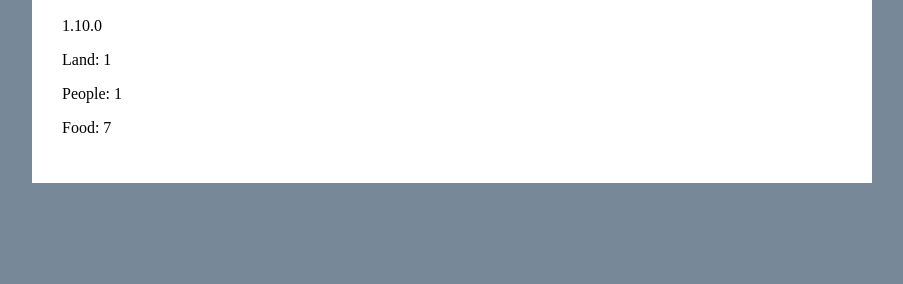
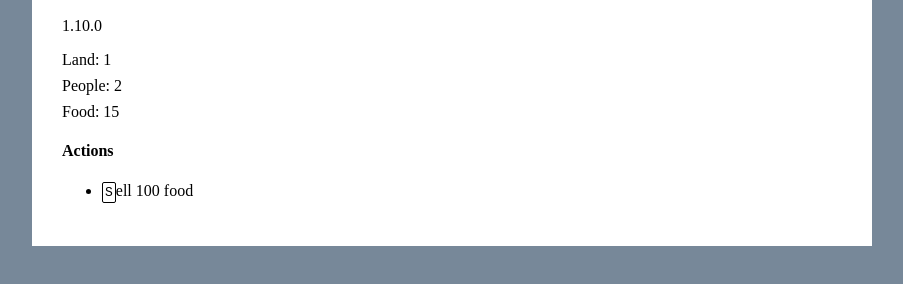
Before and after one commit to girvel/javascript-practice, a plain HTML site: page index.html in a window 1280 px wide. Shown: the part 100-384 px from the top of the page, without its empty margins (188-1091 px from the left). Drawn offline with Linux system fonts and the light colour scheme.

Commit message:
Selling food for land

```diff
--- a/index.html
+++ b/index.html
@@ -8,12 +8,22 @@
 	<link rel="stylesheet" href="styles/main.css">
 </head>
 <body>
-	<div class="game_container">
-		<h2 class="game_header">The kingdom</h2>
+	<div class="game-container" id="game-container">
+		<h2 class="game-header">The kingdom</h2>
 		<p id="date"></p>
-		<p>Land: <span id="resource_land"></span></p>
-		<p>People: <span id="resource_people"></span></p>
-		<p>Food: <span id="resource_food"></span></p>
+
+		<div id="resources" class="data-block">
+			<p>Land: <span data-resource="land"></span></p>
+			<p>People: <span data-resource="people"></span></p>
+			<p>Food: <span data-resource="food"></span></p>
+		</div>
+
+		<div id="bindings" class="data-block">
+			<h4>Actions</h4>
+			<ul>
+				<li><kbd data-action="sell">S</kbd>ell 100 food</li>
+			</ul>
+		</div>
 	</div>
 
 	<script src="scripts/main.js"></script>
--- a/scripts/main.js
+++ b/scripts/main.js
@@ -1,3 +1,7 @@
+function queryData(root, data_kind, value) {
+	return root.querySelector(`[data-${data_kind}="${value}"]`);
+}
+
 const globals = {
 	birth_rate: 1 / (2 * 4 * 9),
 	land_capacity: 10,
@@ -9,7 +13,7 @@ class Kingdom {
 		this.resources = {
 			land: 1,
 			people: 2,
-			food: 1
+			food: 5,
 		};
 
 		this.day = 1;
@@ -17,6 +21,20 @@ class Kingdom {
 }
 
 let kingdom = new Kingdom();
+
+// actions
+let bindings = document.getElementById("bindings");
+
+document.addEventListener('keydown', event => {
+	if (event.code ===
+		"Key" + queryData(bindings, "action", "sell").textContent
+	) {
+		if (kingdom.resources.food >= 100) {
+			kingdom.resources.food -= 100;
+			kingdom.resources.land++;
+		}
+	}
+});
 
 // game cycle
 setInterval(() => {
@@ -43,8 +61,9 @@ setInterval(() => {
 	kingdom.resources.people = food_d;
 
 	// display system
+	const resources_block = document.getElementById("resources");
 	new Map(Object.entries(kingdom.resources)).forEach((value, resource) => {
-		document.getElementById(`resource_${resource}`).textContent
+		queryData(resources, "resource", resource).textContent
 			= Math.trunc(value);
 	});
 
--- a/styles/main.css
+++ b/styles/main.css
@@ -2,7 +2,7 @@ html {
 	background-color: lightslategray;
 }
 
-.game_container {
+.game-container {
 	background: white;
 	width: 780px;
 	margin: 10px auto;
@@ -14,9 +14,19 @@ html {
 	src: url('../assets/fonts/Canterbury.ttf');
 }
 
-.game_header {
+.game-header {
 	text-align: center;
 	font-family: Canterbury, Helvetica;
 	font-size: 48pt;
 	margin: 0 0 20px 0;
 }
+
+.data-block p {
+	margin: 8px 0;
+}
+
+kbd {
+  border-radius: 2px;
+  padding: 2px;
+  border: 1px solid black;
+}
```
